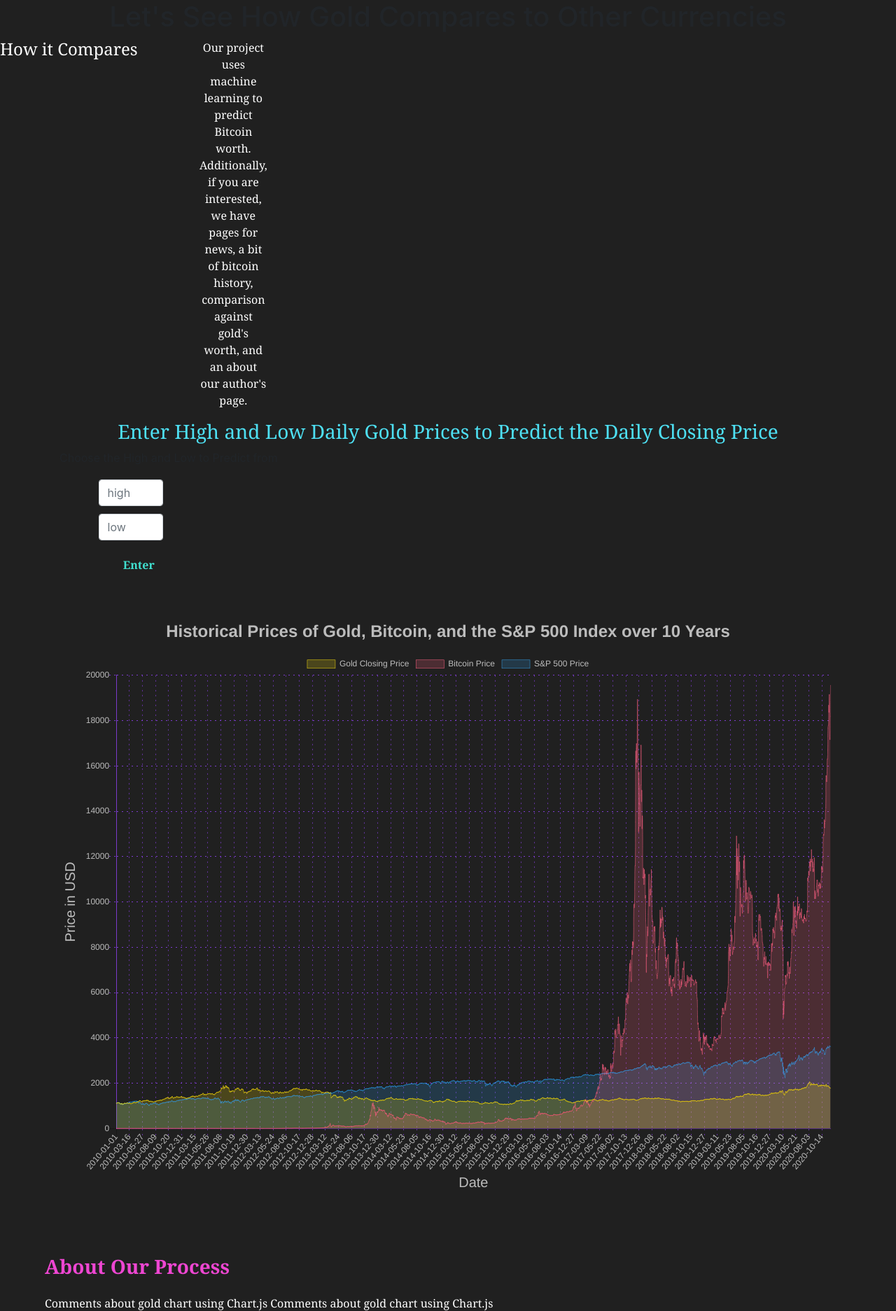
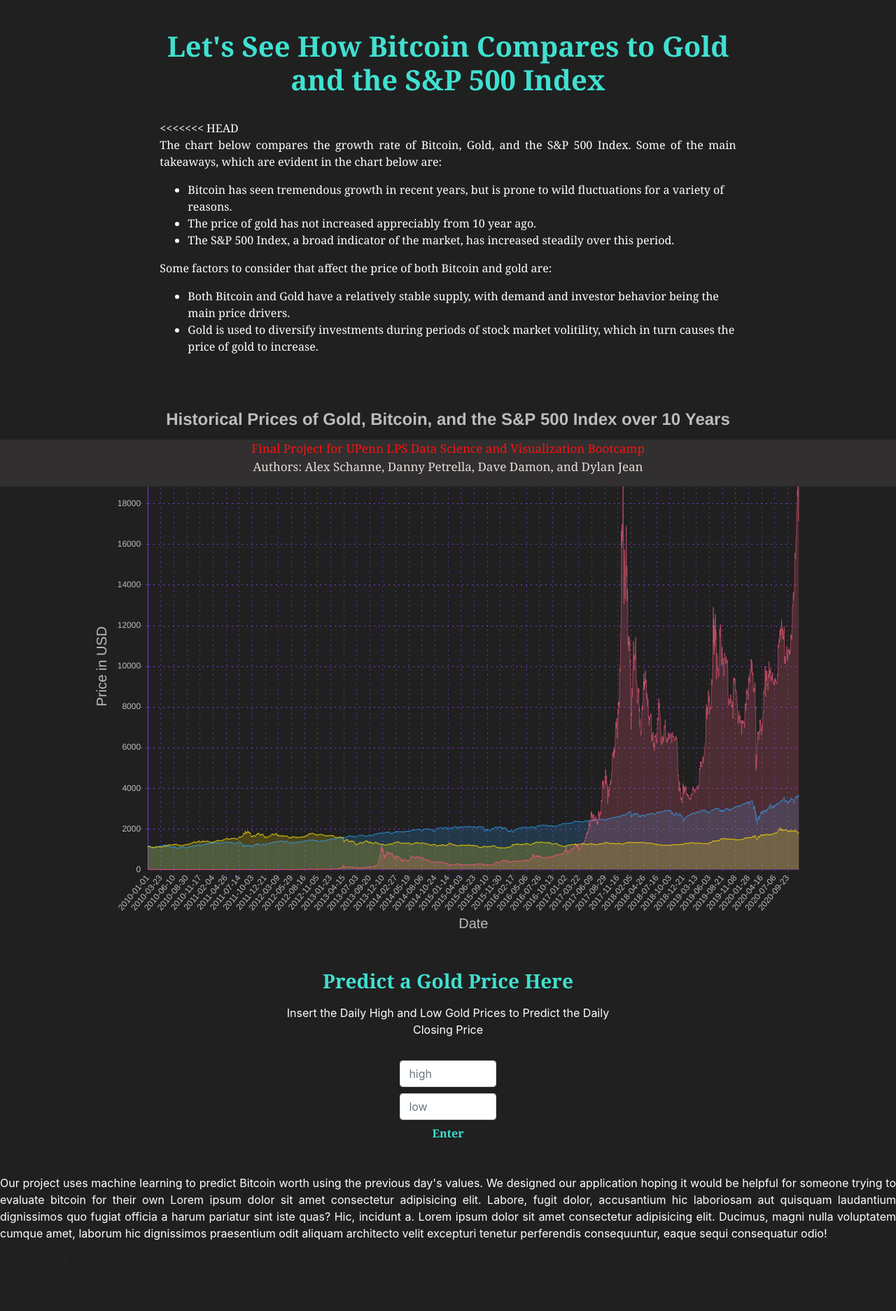
Before and after one commit to dylanjean/Final-Project, a Flask app: page /comparison in a window 1280 px wide. Shown: the part 105-1978 px from the top of the page at 70% size. Run offline with Flask 2, Linux system fonts and the light colour scheme; a map, chart or similar area stays blank; some libraries are stand-ins or nearby versions.

Commit message:
minor changes to gold pages

```diff
--- a/templates/comparison.html
+++ b/templates/comparison.html
@@ -50,53 +50,79 @@
         </div>
     </nav>
 
-    <h1 style="text-align: center;">Let's See How Gold Compares to Other Currencies</h1>
-
-    <div class="row about-our-project col-md-4" style="text-align: center; font-family: Georgia, 'Times New Roman', Times, serif;">
-        <h1 style="color: white; font-size: x-large;">How it Compares</h1>
+    <content>
+        <div class="about-our-project col-md-8" style="margin: auto; font-family: Georgia, 'Times New Roman', Times, serif; color: white;">
+            <h1 style="margin-top: 5%; color: turquoise; font-weight:bold; text-align: center;">Let's See How Bitcoin Compares to Gold and the S&P 500 Index</h1>
             <hr>
-        <div class="col"></div>
-        <div class="col">
-            <p style="color: white;">Our project uses machine learning to predict Bitcoin worth. Additionally, if you are interested, we have pages for news, a bit of bitcoin history, comparison against gold's worth, and an about our author's page.</p>
+<<<<<<< HEAD
+            <br>
+            <p style="color: white; text-align: justify;">The chart below compares the growth rate of Bitcoin, Gold, and the S&P 500 Index. Some of the main takeaways, which are evident in the chart below are:</p>
+            <ul>
+                <li>Bitcoin has seen tremendous growth in recent years, but is prone to wild fluctuations for a variety of reasons.</li>
+                <li>The price of gold has not increased appreciably from 10 year ago.</li>
+                <li>The S&P 500 Index, a broad indicator of the market, has increased steadily over this period.</li>
+            </ul>
+            <p style="color: white; text-align: justify;">Some factors to consider that affect the price of both Bitcoin and gold are:</p>
+            <ul>
+                <li>Both Bitcoin and Gold have a relatively stable supply, with demand and investor behavior being the main price drivers.</li>
+                <li>Gold is used to diversify investments during periods of stock market volitility, which in turn causes the price of gold to increase.</li>
+            </ul>
         </div>
+        <br>
+        <br>
+        <div class="container" style="padding-left: 60px; padding-right: 60px">
+            <canvas id="chart10yr" width="800" height="600"></canvas>
         </div>
-
-    <div class="container">
-        <div>
+        <br>
+        <div class="predict-form col-md-8" style="margin:auto; margin-top: 2%; text-align:center">
             <form id="form" method='POST' action='/gold_predict'>
                 <div class="form-group">
-                    <h3 class="form-title" style="text-align:center; font-family: Cambria, Cochin, Georgia, Times, 'Times New Roman', 'serif'; color: rgb(78, 224, 243);">Enter High and Low Daily Gold Prices to Predict the Daily Closing Price</h3>
-                    <label for="patient-form">Choose the High and Low to Predict from</label>
-                    <input class="form-control col-md-1" style="margin-left:5%; margin-top: 1%;" id="high" name="high" type="text" placeholder="high">
-                    <input class="form-control col-md-1" style="margin-left:5%; margin-top: 1%" id="low" name="low" type="text" placeholder="low">
+                    <h3 class="form-title col-md-8" style=" margin: auto; text-align: center; font-family: Cambria, Cochin, Georgia, Times, 'Times New Roman', 'serif'; color: turquoise; font-weight: bold;">Predict a Gold Price Here</h3>
+                    <label for="predict-form" class="col-md-8" style="color: white; margin:auto; margin-top: 2%">Insert the Daily High and Low Gold Prices to Predict the Daily Closing Price</label>
+                    <br><br>
+                    <input class="form-control col-md-2" style="margin:auto; margin-top: 1%" id="high" name="high" type="text" placeholder="high">
+                    <input class="form-control col-md-2" style="margin: auto; margin-top: 1%" id="low" name="low" type="text" placeholder="low">
+                    <button id="button" style="color:turquoise; margin:auto; font-family: Georgia, 'Times New Roman', Times, serif; font-weight: bold;" type="submit" class="btn btn-default">Enter</button>
                 </div>
-                <button id="button" style="color:turquoise; margin-left:7%; font-family: Georgia, 'Times New Roman', Times, serif; font-weight: bold;" type="submit" class="btn btn-default">Enter</button>
             </form>
         </div>
-    </div>
-    <br><br>
+=======
+            <br>
+            <p style="color: white; text-align: justify;"> Our project uses machine learning to predict Bitcoin worth using the previous day's values. We designed our application hoping it would be helpful for someone trying to evaluate bitcoin for their own Lorem ipsum dolor sit amet consectetur
+                adipisicing elit. Labore, fugit dolor, accusantium hic laboriosam aut quisquam laudantium dignissimos quo fugiat officia a harum pariatur sint iste quas? Hic, incidunt a. Lorem ipsum dolor sit amet consectetur adipisicing elit. Ducimus,
+                magni nulla voluptatem cumque amet, laborum hic dignissimos praesentium odit aliquam architecto velit excepturi tenetur perferendis consequuntur, eaque sequi consequatur odio!
+            </p>
+            <div>
+                <<<<<<< HEAD <br>
                     <!-- create canvas for line chart below -->
                     <div class="container">
-        <canvas id="chart10yr" height="600" width="800"></canvas>
+                        <canvas id="chart10yr" width="800" height="600"></canvas>
                     </div>
+                    <br>
+                    <div class="predict-form col-md-8" style="margin:auto; margin-top: 2%; text-align:center">
+                        <form id="form" method='POST' action='/predict'>
+                            =======
+                            <form id="form" method='POST' action='/gold_predict'>
+                                >>>>>>> 46d39de29d715c0a7e68b2f4022b60e7c9d3f5db
+                                <div class="form-group">
+                                    <h3 class="form-title col-md-8" style=" margin: auto; text-align: center; font-family: Cambria, Cochin, Georgia, Times, 'Times New Roman', 'serif'; color: turquoise; font-weight: bold;">Predict a Gold Price Here</h3>
+                                    <label for="predict-form" class="col-md-8" style="color: white; margin:auto; margin-top: 2%">Insert the Daily High and Low Gold Prices to Predict the Daily Closing Price</label>
                                     <br><br>
+                                    <input class="form-control col-md-2" style="margin:auto; margin-top: 1%" id="high" name="high" type="text" placeholder="high">
+                                    <input class="form-control col-md-2" style="margin: auto; margin-top: 1%" id="low" name="low" type="text" placeholder="low">
+                                    <button id="button" style="color:turquoise; margin:auto; font-family: Georgia, 'Times New Roman', Times, serif; font-weight: bold;" type="submit" class="btn btn-default">Enter</button>
+                                </div>
+                            </form>
+                    </div>
+>>>>>>> b80af3a37f2047eae9e32fae8200ca587e2a5a91
 
-    <!-- <div style="width:800px";">
-        <canvas id="chart30day" height="600" width="800"></canvas>
-    </div> -->
+    </content>
 
-    <!-- description for gold chart process below -->
-    <div class="about-our-process" style="text-align: left; margin-top: 3%; font-family: Georgia, 'Times New Roman', Times, serif; color: white; margin-left: 5%;">
-        <h3 style="font-weight: bold; margin-bottom: 2%; color:rgb(238, 70, 210);">About Our Process</h3>
-        <p style="margin-top:2%">Comments about gold chart using Chart.js
-        Comments about gold chart using Chart.js</p>
-    </div>
-
-    <!-- <footer class="footer">
+    <footer class="footer">
         <p class="footer-text">Final Project for UPenn LPS Data Science and Visualization Bootcamp
             <br> <text style="color: rgb(233, 219, 219)">Authors: Alex Schanne, Danny Petrella, Dave Damon, and Dylan Jean </text>
         </p>
-    </footer> -->
+    </footer>
 
 </body>
 
--- a/templates/index.html
+++ b/templates/index.html
@@ -87,7 +87,7 @@
             </p>
         </div>
 
-        <div>
+        <div class="container">
         <canvas id="myChart" width="400" height="400"></canvas>
         </div>
         <script src="../static/js/index.js"></script>
```
Also changed, not shown: templates/gold_predict.html (+22 -12 lines). Lines whose indentation alone changed are shown as unchanged.
